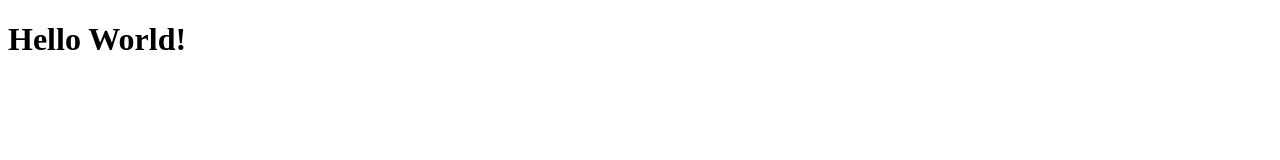
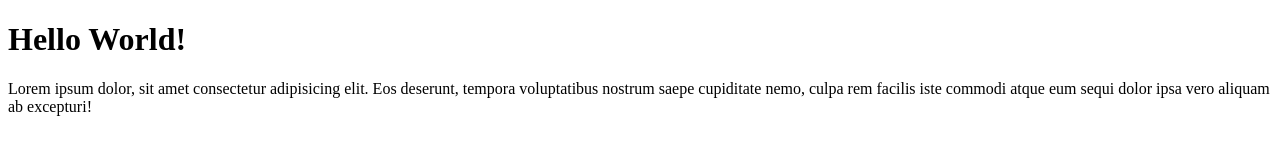
Before and after one commit to irwanpradana123/wpu-git-test, a plain HTML site: page index.html in a window 1280 px wide. Drawn offline with Linux system fonts and the light colour scheme.

Commit message:
menambahkan paragraph

```diff
--- a/index.html
+++ b/index.html
@@ -9,6 +9,9 @@
 
 <body>
     <h1>Hello World!</h1>
+
+    <p>Lorem ipsum dolor, sit amet consectetur adipisicing elit. Eos deserunt, tempora voluptatibus nostrum saepe
+        cupiditate nemo, culpa rem facilis iste commodi atque eum sequi dolor ipsa vero aliquam ab excepturi!</p>
 </body>
 
 </html>
```
